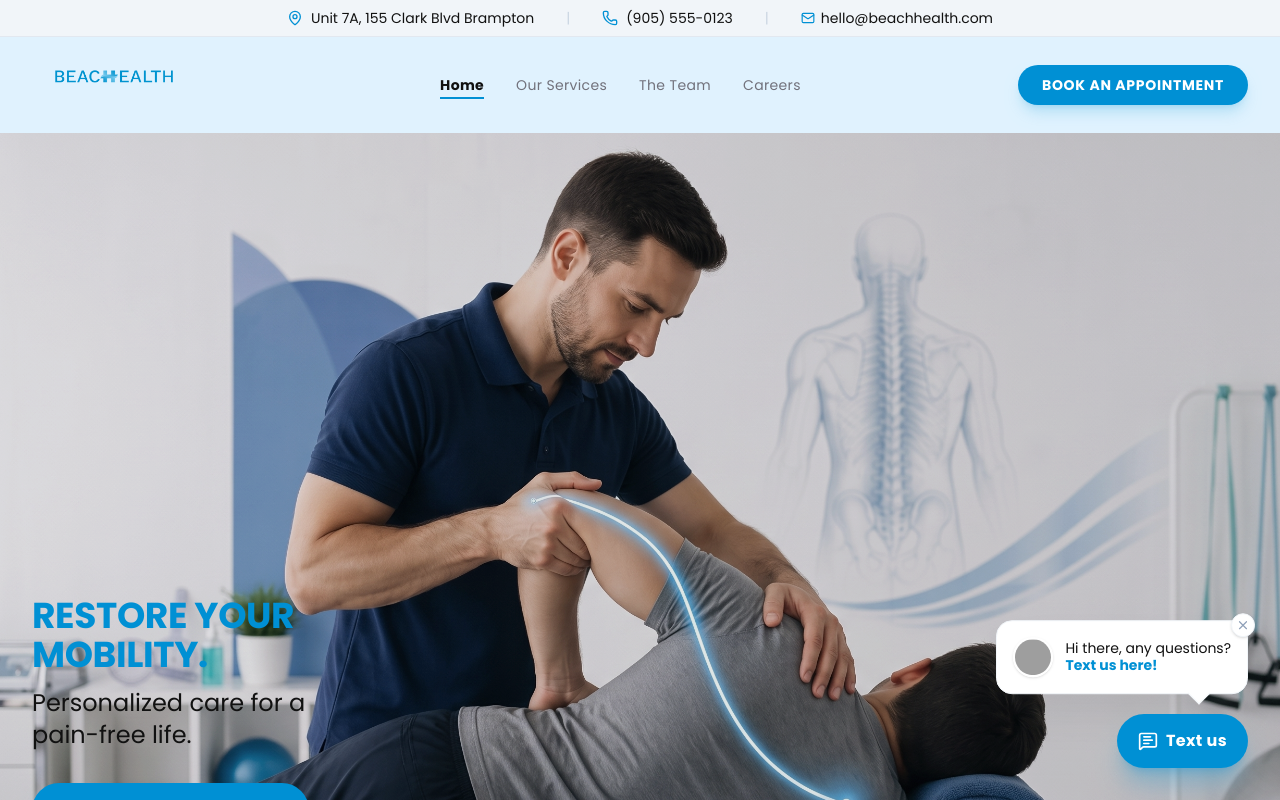
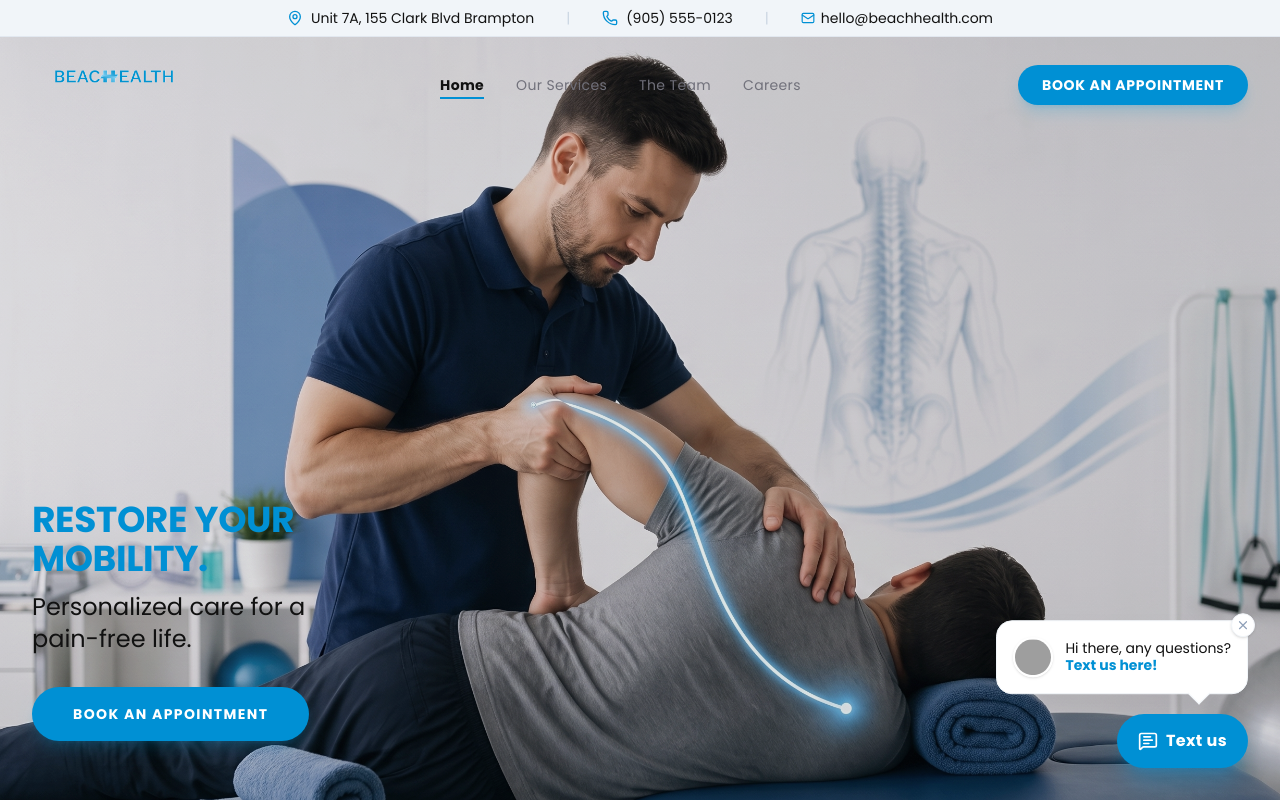
Before and after one commit to shaheertiger/Beachhealthbrampton, a React (Vite) app: page / in a window 1280 px wide. Shown: the top 800 px of the page. Built offline with nearby package versions, Linux system fonts and the light colour scheme; grey boxes are pictures that could not be loaded; a web font is replaced by a local one.

Commit message:
Make Navbar hover transparently over Hero background

```diff
--- a/src/App.tsx
+++ b/src/App.tsx
@@ -46,8 +46,8 @@ function App() {
       <ScrollToTop />
       <main className="min-h-screen bg-bg-base font-sans relative overflow-x-hidden selection:bg-brand-green selection:text-white flex flex-col">
         <TopBar />
-        <Navbar />
-        <div className="flex-grow">
+        <div className="relative flex-grow w-full">
+          <Navbar />
           <Routes>
             <Route path="/" element={<Home />} />
             <Route path="/therapies" element={<Therapies />} />
--- a/src/components/Navbar.tsx
+++ b/src/components/Navbar.tsx
@@ -34,8 +34,10 @@ export default function Navbar() {
   return (
     <motion.nav
       className={twMerge(
-        "sticky top-0 left-0 w-full z-40 transition-all duration-500",
-        isScrolled ? "bg-bg-base/90 backdrop-blur-md py-4 shadow-md border-b border-zinc-200" : "py-6 bg-transparent"
+        "w-full z-40 transition-all duration-500",
+        isScrolled
+          ? "fixed top-0 left-0 bg-bg-base/90 backdrop-blur-md py-4 shadow-md border-b border-zinc-200"
+          : "absolute top-0 left-0 py-6 bg-transparent"
       )}
       initial={{ y: -100 }}
       animate={{ y: 0 }}
```
